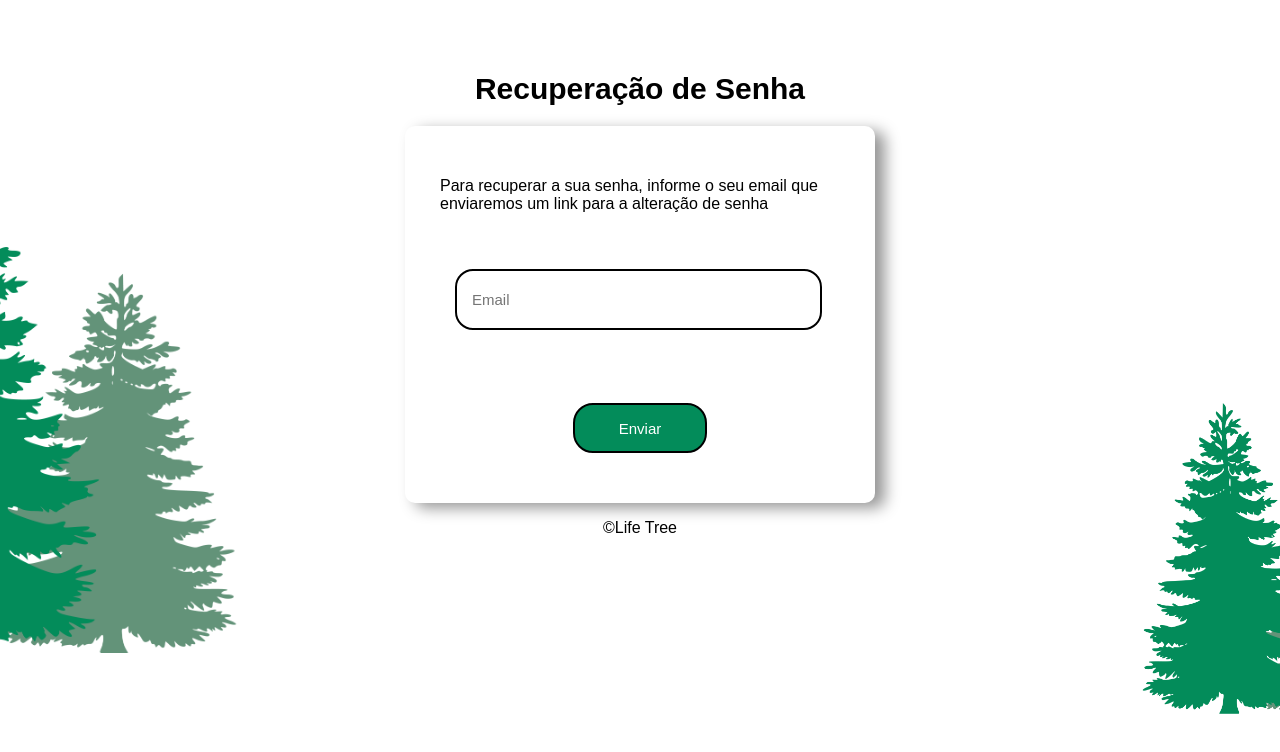
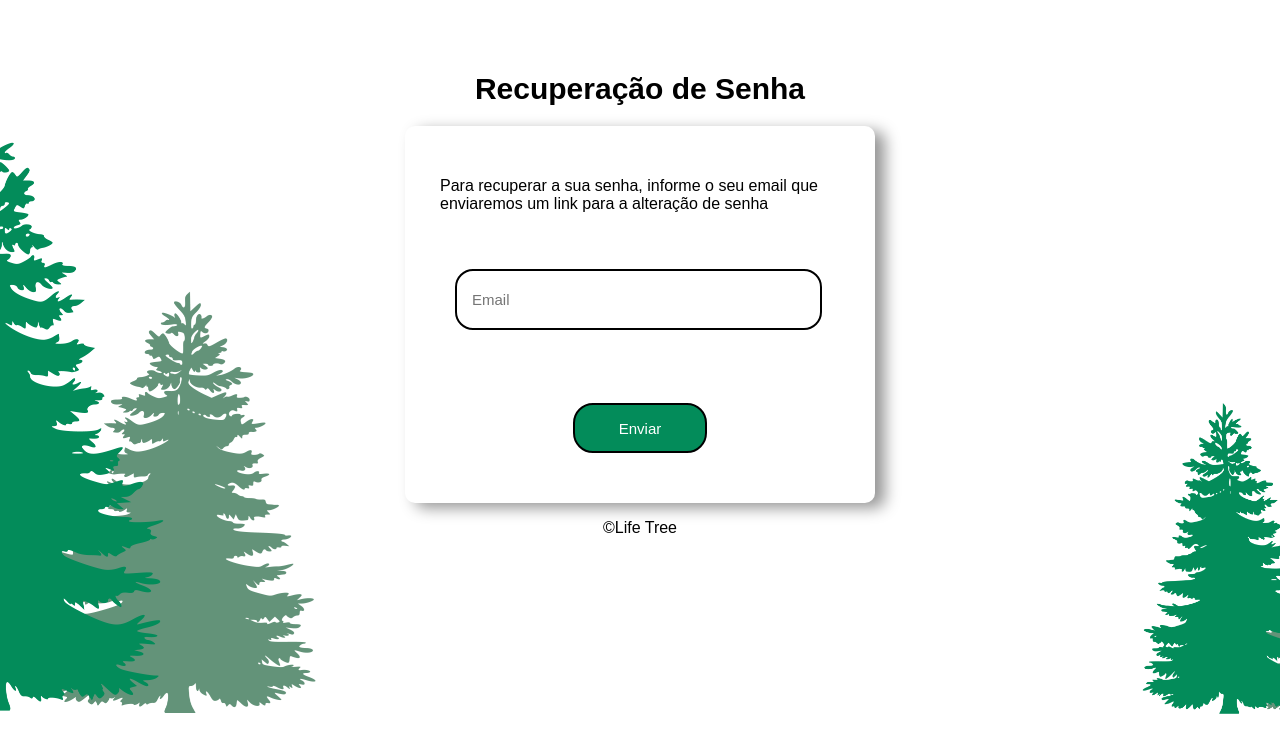
Before and after one commit to TCC-INF2CM/MarketplaceProdutosNaturais, a plain HTML site: page Recuperacao_Senha/Recuperar_senha.html in a window 1280 px wide. Shown: the top 752 px of the page. Drawn offline with Linux system fonts and the light colour scheme.

Commit message:
Update Recuperacao.css

```diff
--- a/Recuperacao_Senha/Recuperacao.css
+++ b/Recuperacao_Senha/Recuperacao.css
@@ -63,8 +63,8 @@ body {
   .imagem-lateral {
     position: absolute;
     top: 113px;
-    left: -210px;
-    width: 450px;
+    left: -180px;
+    width: 500px;
   }
   .imagem-lateral2 {
     position: absolute;
```
